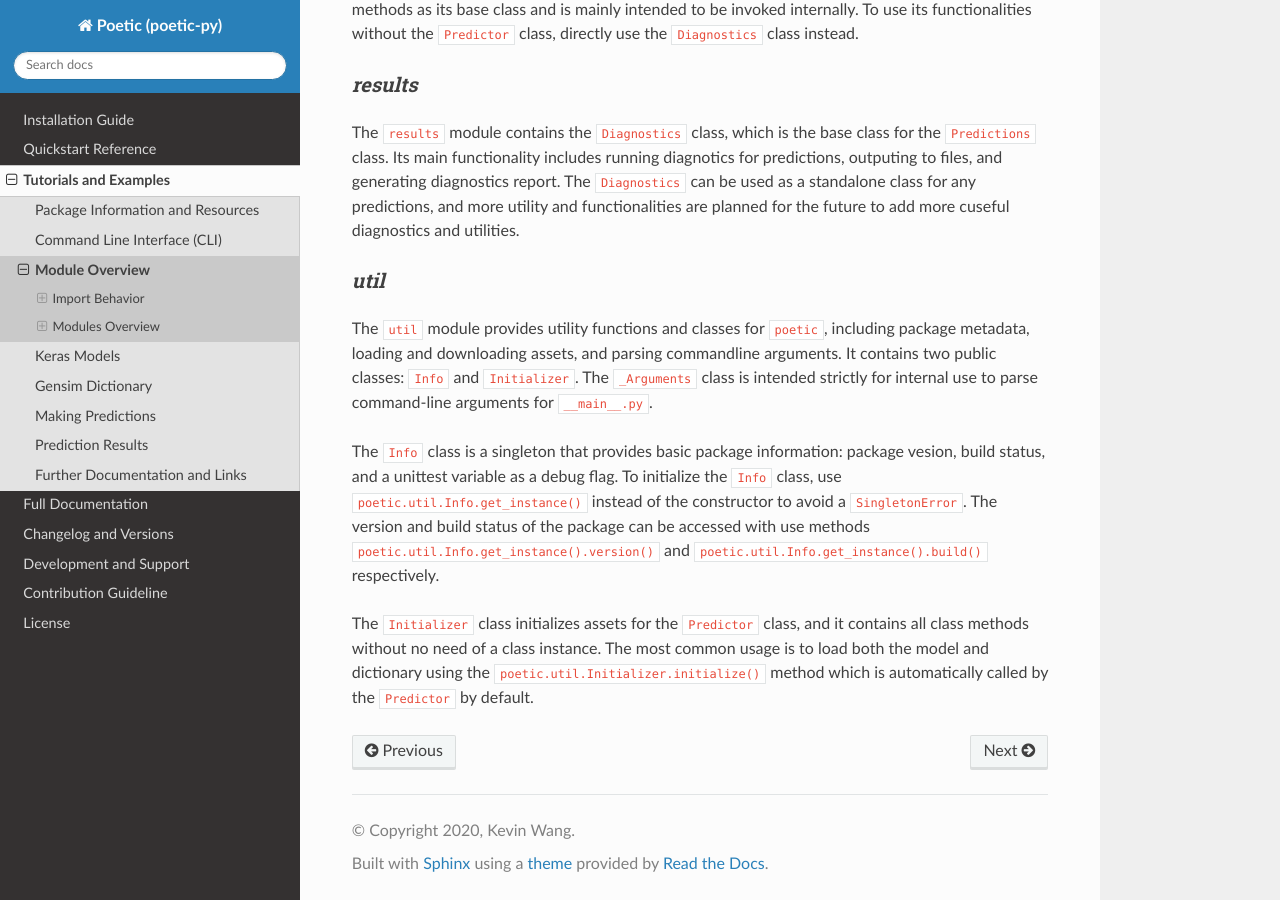
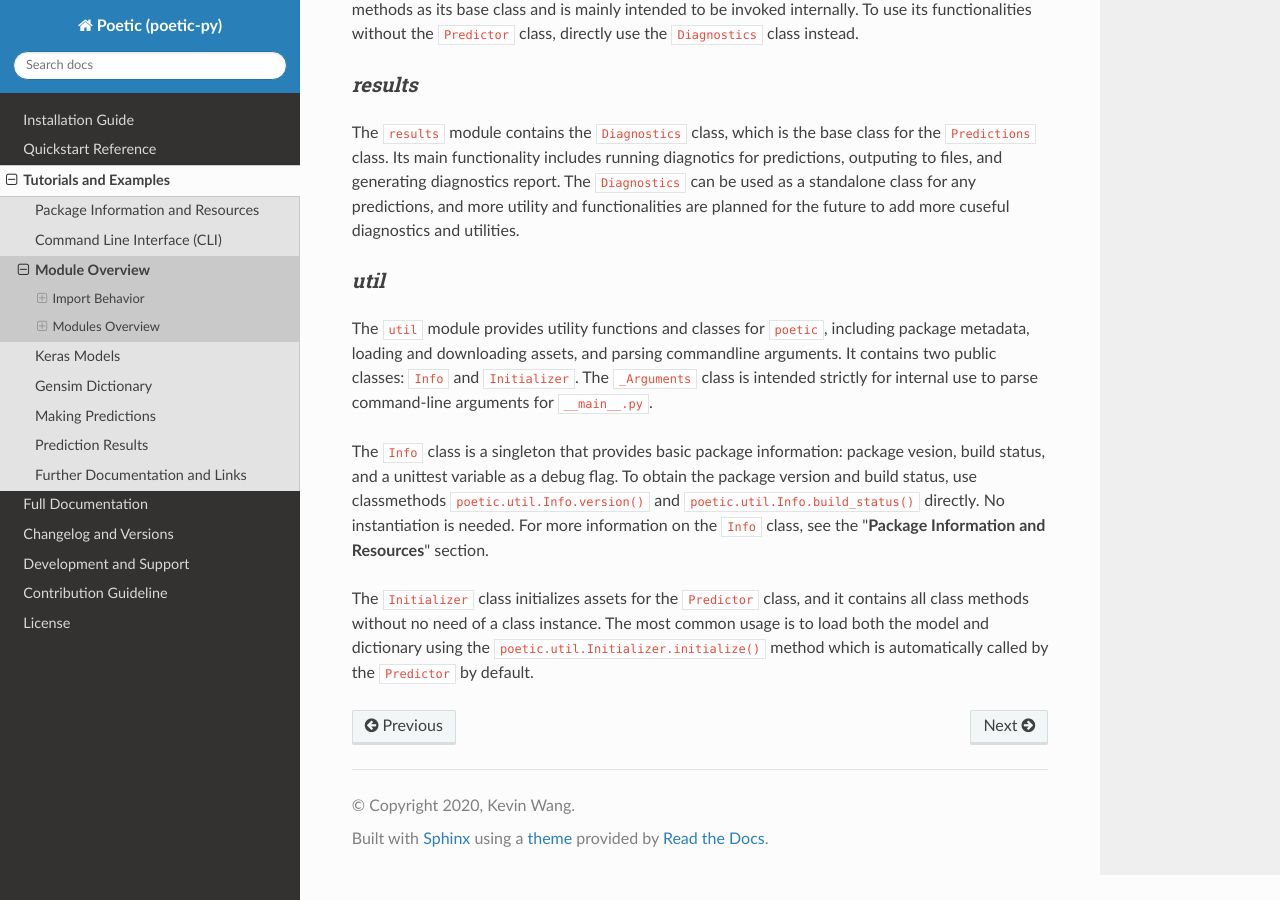
Before and after one commit to kevin931/poetic, a Sphinx documentation site: the page built from docs/source/usage/modules.rst, in a window 1280 px wide and 900 px high, scrolled down 1752 px. Built offline with Sphinx 7.4.7 and the Read the Docs theme 2.0.0, drawn with Linux system fonts in a browser that asks for light colours.

Commit message:
Fixed Info class instructions
The version and build_status methods are classmethods. Instantiation is unnecessary.

```diff
--- a/docs/source/usage/modules.rst
+++ b/docs/source/usage/modules.rst
@@ -110,13 +110,11 @@ metadata, loading and downloading assets, and parsing commandline arguments. It
 two public classes: ``Info`` and ``Initializer``. The ``_Arguments`` class is intended strictly
 for internal use to parse command-line arguments for ``__main__.py``.
 
-
 The ``Info`` class is a singleton that provides basic package information: package vesion,
-build status, and a unittest variable as a debug flag. To initialize the ``Info`` class, use
-``poetic.util.Info.get_instance()`` instead of the constructor to avoid a ``SingletonError``.
-The version and build status of the package can be accessed with use methods
-``poetic.util.Info.get_instance().version()`` and ``poetic.util.Info.get_instance().build()``
-respectively.
+build status, and a unittest variable as a debug flag. To obtain the package version and
+build status, use classmethods ``poetic.util.Info.version()`` and ``poetic.util.Info.build_status()``
+directly. No instantiation is needed. For more information on the ``Info`` class, see the
+"**Package Information and Resources**" section.
 
 The ``Initializer`` class initializes assets for the ``Predictor`` class, and it contains
 all class methods without no need of a class instance. The most common usage is to load both
```
